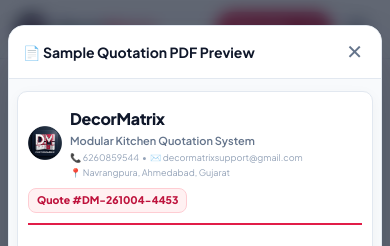
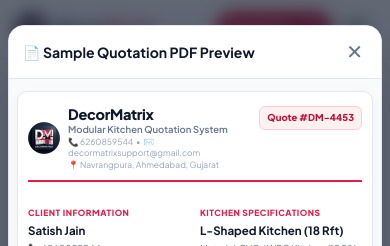
Before and after one commit to YASH2221/decormatrix-landing, a website built with Vite: page index.html in a window 390 px wide. Both pictures are taken after a click on the button "View Sample PDF". Shown: the top 246 px of the page. Built offline with nearby package versions, Linux system fonts and the light colour scheme.

Commit message:
Show quotation badge opposite to brand name horizontally on mobile with compact #DM-4453 format

```diff
--- a/index.html
+++ b/index.html
@@ -814,7 +814,7 @@
                   <div class="sample-sheet-loc">📍 Navrangpura, Ahmedabad, Gujarat</div>
                 </div>
               </div>
-              <div class="sample-sheet-badge">Quote #DM-261004-4453</div>
+              <div class="sample-sheet-badge">Quote #DM-4453</div>
             </div>
 
             <!-- Two Column Client & Specs Info -->
--- a/style.css
+++ b/style.css
@@ -2307,7 +2307,8 @@ a {
   }
 
   .sample-sheet-header {
-    flex-direction: column;
+    flex-direction: row;
+    justify-content: space-between;
     align-items: flex-start;
     gap: 8px;
     padding-bottom: 10px;
@@ -2315,26 +2316,41 @@ a {
 
   .sample-sheet-brand {
     gap: 8px;
+    flex: 1;
+    min-width: 0;
   }
 
   .sample-sheet-logo {
-    width: 34px;
-    height: 34px;
+    width: 32px;
+    height: 32px;
+    flex-shrink: 0;
   }
 
   .sample-sheet-name {
-    font-size: 16px;
+    font-size: 14.5px;
+    line-height: 1.2;
+  }
+
+  .sample-sheet-sub {
+    font-size: 9.5px;
+    line-height: 1.2;
   }
 
   .sample-sheet-meta,
   .sample-sheet-loc {
-    font-size: 9px;
+    font-size: 8.5px;
+    line-height: 1.3;
+    word-break: break-word;
   }
 
   .sample-sheet-badge {
     align-self: flex-start;
-    font-size: 10.5px;
-    padding: 3px 8px;
+    flex-shrink: 0;
+    font-size: 9.5px;
+    font-weight: 800;
+    padding: 3px 7px;
+    border-radius: 6px;
+    white-space: nowrap;
   }
 
   .pdf-info-grid {
```
